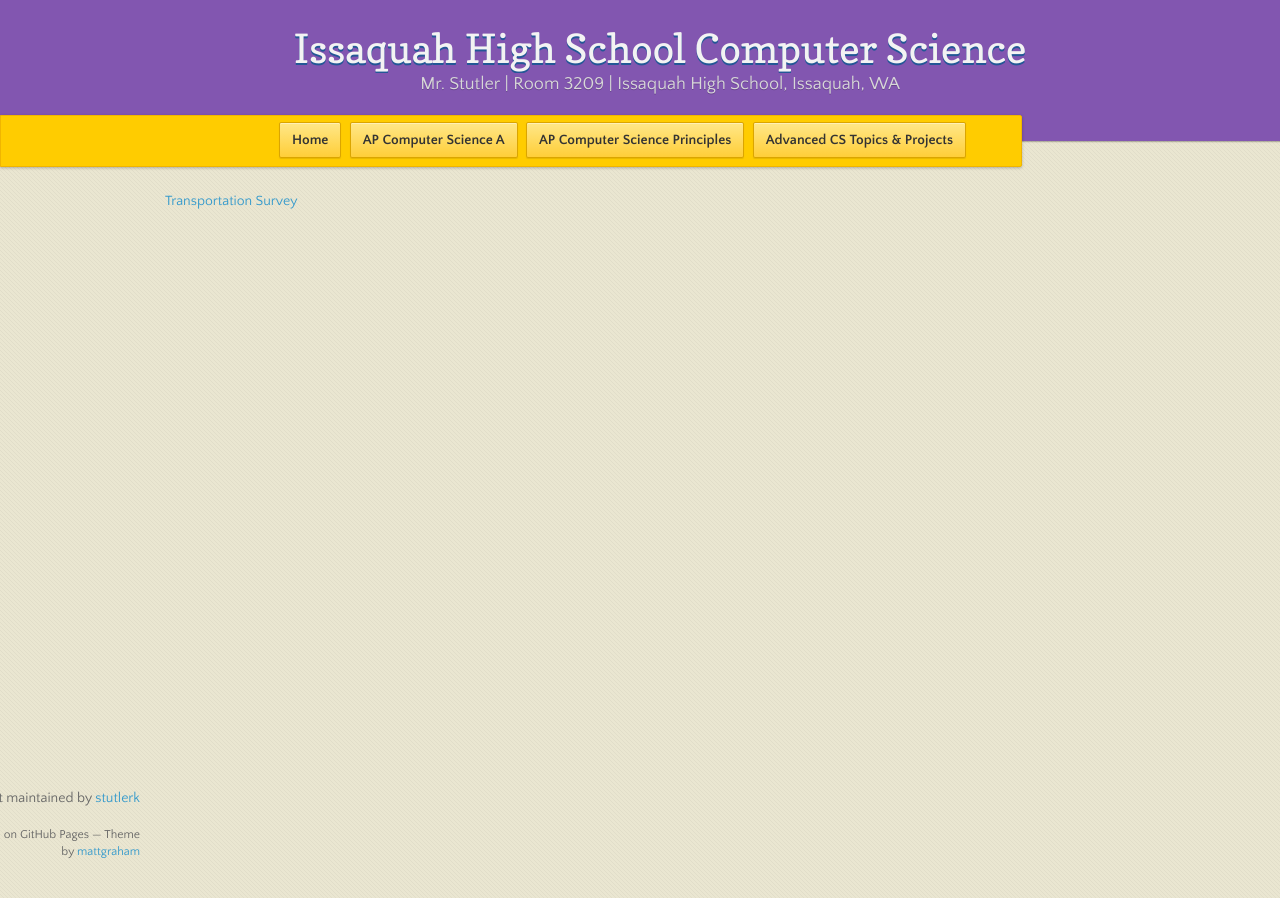
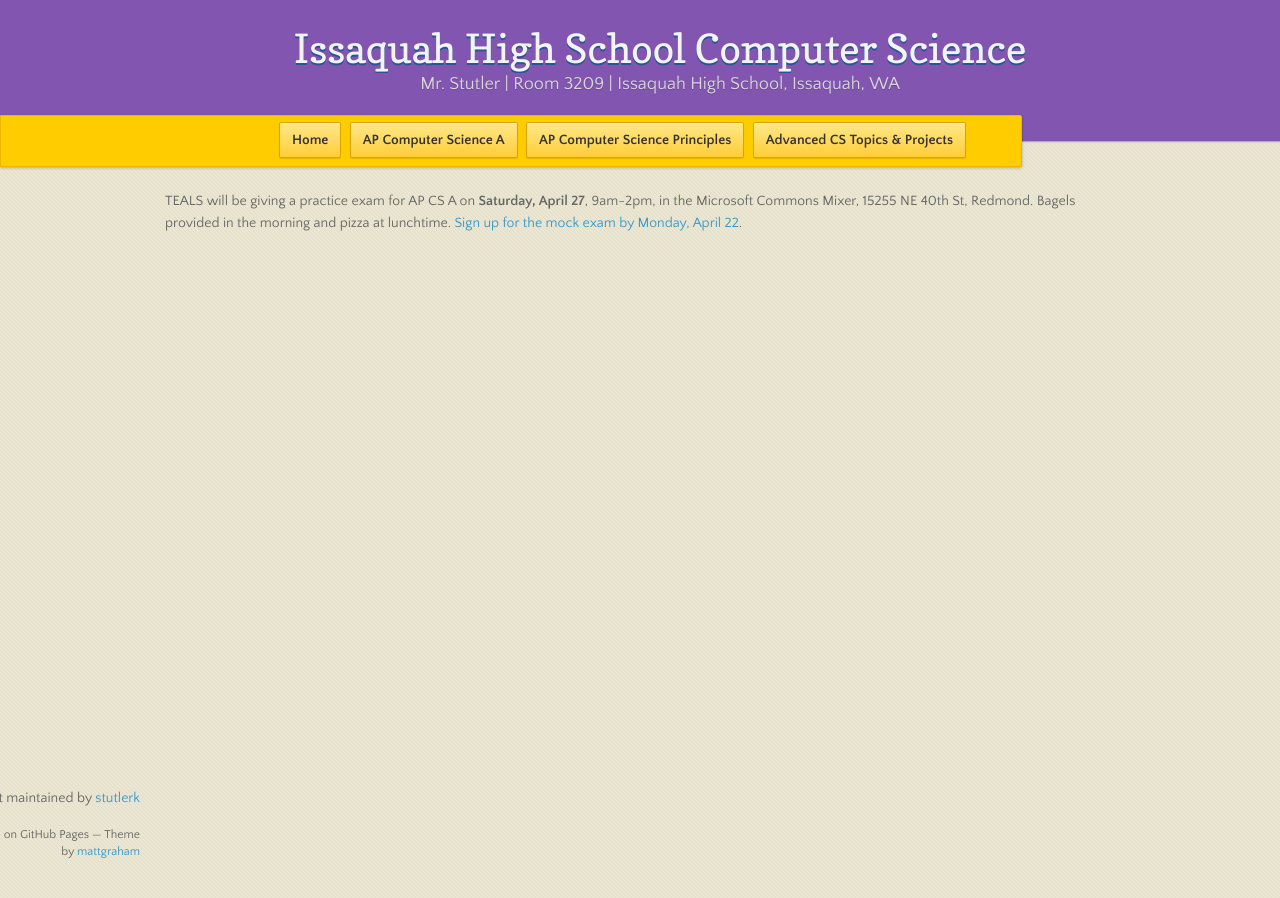
Before and after one commit to stutlerk/ihs-website, a Jekyll site: the page built from _posts/2019-04-05-MockAPExam.md, in a window 1280 px wide. Built offline with Jekyll 4.4.1, drawn with Linux system fonts in a browser that asks for light colours; nearby versions of some CDN libraries; our own code applies the rules of GitHub Pages for plain Markdown files.

Commit message:
Update and rename 2019-05-07-MockAPExam.md to 2019-04-05-MockAPExam.md

```diff
--- a/_posts/2019-05-07-MockAPExam.md
+++ b/_posts/2019-04-05-MockAPExam.md
@@ -1,8 +1,5 @@
 ---
-title: <b>Transportation Survey</b>
+title: <b>Mock AP Computer Science A Exam</b>
 categories: [apcsa]
 ---
-[Transportation Survey](https://docs.google.com/forms/d/e/1FAIpQLScPwnqpzK3Zm_JaNoO_wxep1XSM3dWV5HWKGXztuKkkpyLP5Q/viewform){:target="_blank"}
-<!--
 TEALS will be giving a practice exam for AP CS A on <b>Saturday, April 27</b>, 9am-2pm, in the Microsoft Commons Mixer, 15255 NE 40th St, Redmond. Bagels provided in the morning and pizza at lunchtime. [Sign up for the mock exam by Monday, April 22](https://forms.office.com/Pages/ResponsePage.aspx?id=5fj5mTYujkuL3NG6URIaFzDc6t1nUelIuHZpdY53tURUME9UUTRGRzlDWUM5SVJaQ1NBTjVYSzdERy4u){:target="_blank"}.
--->
```
